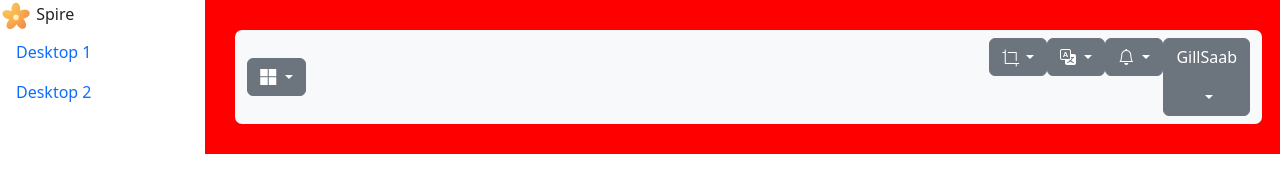
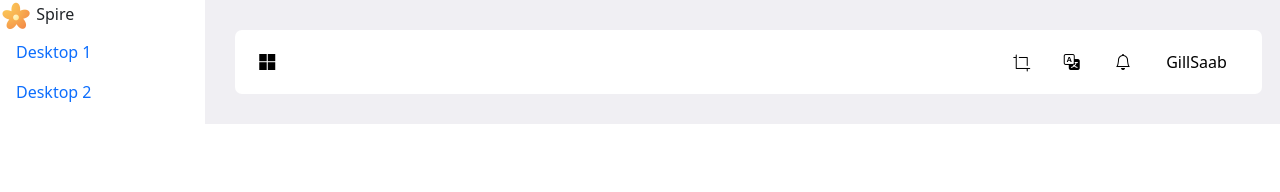
Before and after one commit to Sarfraz-Singh-Gill/spire-project, a plain HTML site: page index.html in a window 1280 px wide. Drawn offline with nearby package versions, Linux system fonts and the light colour scheme.

Commit message:
cant remember

```diff
--- a/index.html
+++ b/index.html
@@ -71,7 +71,7 @@
             </div>
             <div class="dropdown">
               <button class="btn btn-secondary dropdown-toggle" type="button" data-bs-toggle="dropdown" aria-expanded="false">
-                <p>GillSaab</p>
+                <span>GillSaab</span>
               </button>
               <ul class="dropdown-menu">
                 <li><a class="dropdown-item" href="#">Action</a></li>
--- a/spirecss/parentfile.css
+++ b/spirecss/parentfile.css
@@ -1,7 +1,24 @@
 main div.col-10{
     padding: 30px;
-    background-color: red;
+    background-color: #f0eff3;
 }
 nav.navbar.navbar-expand-lg.bg-light{
     border-radius: 7px;
+    background-color: white !important;
+    height: 4rem;
 }
+button.btn.btn-secondary.dropdown-toggle:after {
+    display: none;
+}
+button.btn.btn-secondary.dropdown-toggle {
+    background-color: white;
+    color: black;
+    border: 0;
+    margin-right: 0.7rem;
+}
+button.btn.btn-secondary.dropdown-toggle:hover {
+    background-color: #f0eff3;
+    border-radius: 50%;
+    height: 2.5rem;
+    width: 2.5rem;
+}
```
